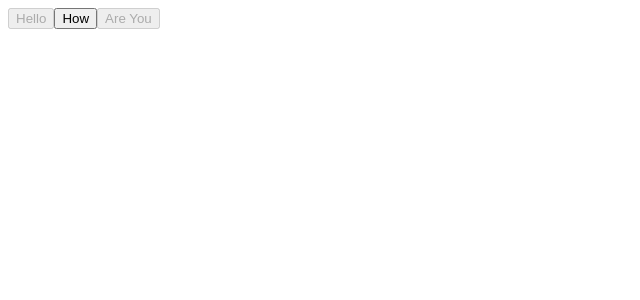
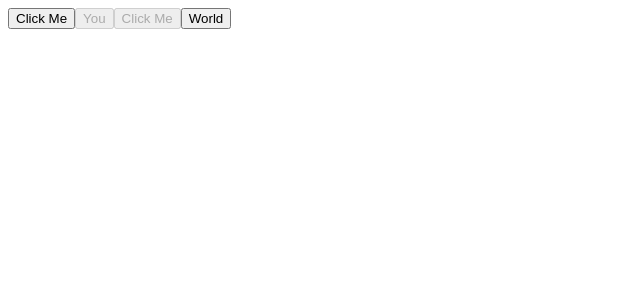
Before and after one commit to Urvisha1103/React, a React (Vite) app: page / in a window 1280 px wide. Shown: the top 300 px of the page, without its empty margins (0-640 px from the left). Built offline with nearby package versions, Linux system fonts and the light colour scheme.

Commit message:
use of functions

```diff
--- /dev/null
+++ b/src/lec3112/purefunct2.jsx
@@ -0,0 +1,9 @@
+import * as React from "react";
+
+const MyButton3 = ({ abc, def})  => <button disabled={abc}>{def}</button>;
+
+MyButton3.defaultProps = {
+    abc: false,
+    def: "Click Me",
+};
+export default MyButton3;
--- a/src/main.jsx
+++ b/src/main.jsx
@@ -7,7 +7,8 @@ import { createRoot } from 'react-dom/client'
 // import StateXYZ from './lec3012/statement2';
 // import StateMerge from './lec3012/statement3';
 // import MyComponent from './lec3112/combined';
-import Purefunct from './lec3112/purefunct';
+// import Purefunct from './lec3112/purefunct';
+import MyButton3 from './lec3112/purefunct2';
 
 createRoot(document.getElementById('root')).render(
   <StrictMode>
@@ -18,8 +19,12 @@ createRoot(document.getElementById('root')).render(
     {/* <StateXYZ/> */}
     {/* <StateMerge/> */}
     {/* <MyComponent/> */}
-    <Purefunct abc={true} xyz={"Hello"} />
+    {/* <Purefunct abc={true} xyz={"Hello"} />
     <Purefunct abc={false} xyz={"How"} />
-    <Purefunct abc={true} xyz={"Are You"} />
+    <Purefunct abc={true} xyz={"Are You"} /> */}
+    <MyButton3 />
+    <MyButton3 abc={true} def={"You"} />
+    <MyButton3 abc={true} />
+    <MyButton3 def={"World"} />
   </StrictMode>,
 );
```
